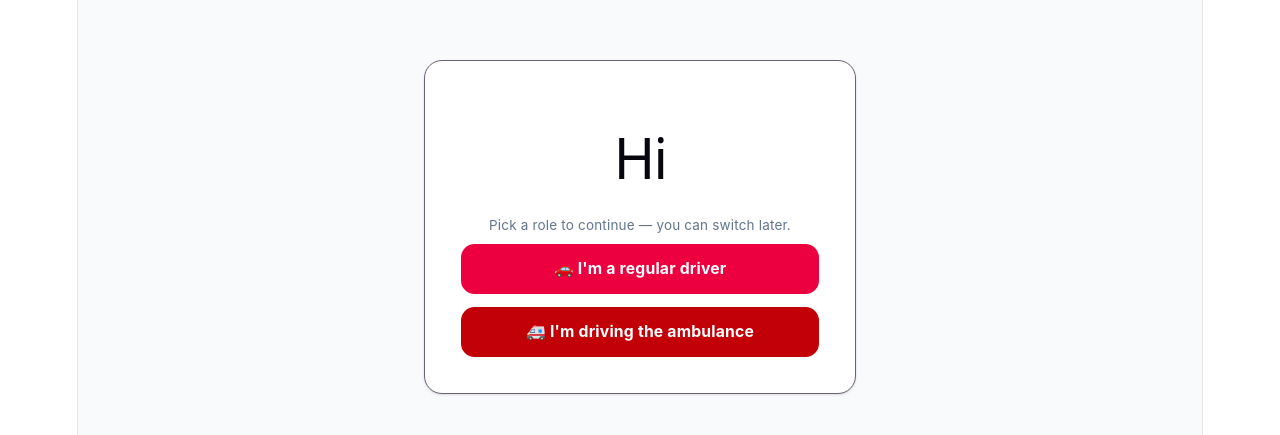
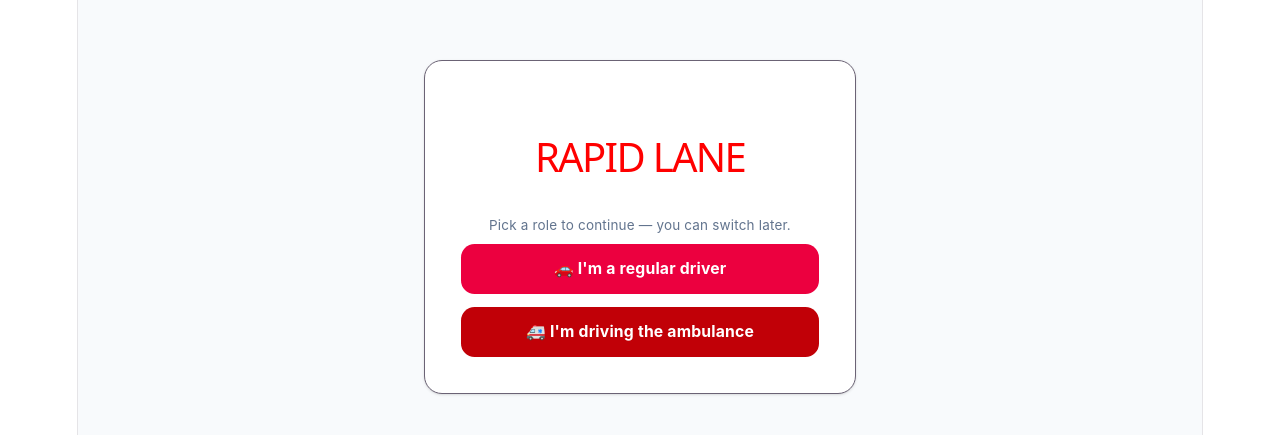
Before and after one commit to soumyadipmahanta242-creator/smartcityfrontendheheh699, a React (Vite) app: page / in a window 1280 px wide. Shown: the part 173-608 px from the top of the page. Built offline with nearby package versions, Linux system fonts and the light colour scheme.

Commit message:
heading changed

```diff
--- a/src/App.jsx
+++ b/src/App.jsx
@@ -21,8 +21,11 @@ export default function App() {
     return (
       <div className="min-h-screen bg-slate-50 flex items-center justify-center p-6 font-sans">
         <div className="bg-white p-8 rounded-2xl shadow-sm border max-w-sm w-full text-center space-y-4">
-          <h1 className="text-red-800 text-5xl">
-    Hi
+     <h1
+  style={{ color: "red", fontSize: "40px" }}
+  className="text-xl font-bold"
+>
+  RAPID LANE
 </h1>
           <p className="text-xs text-slate-500">Pick a role to continue — you can switch later.</p>
           <div className="space-y-3 pt-2">
```
